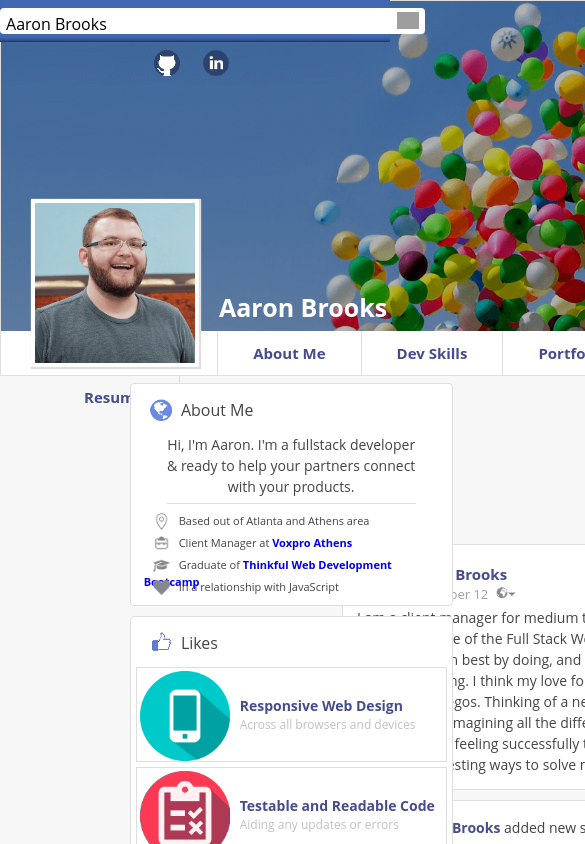
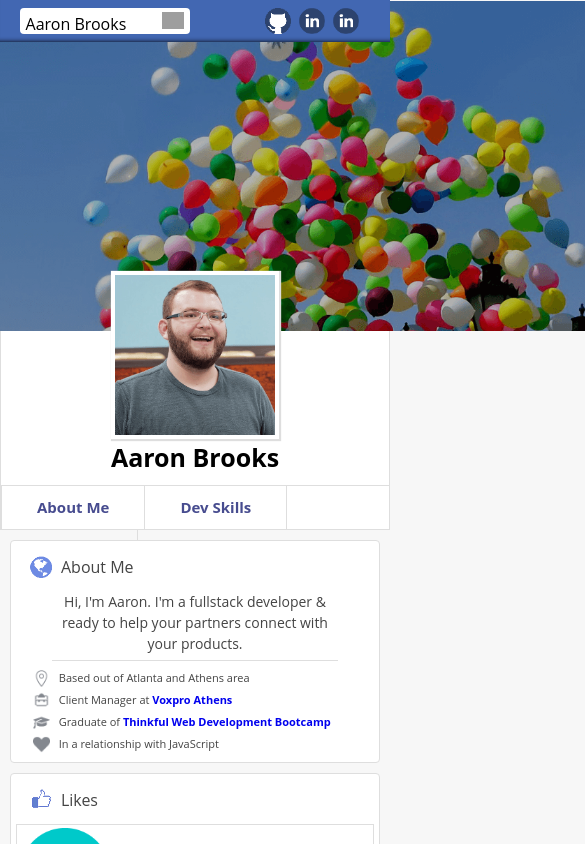
Before and after one commit to aaronleebrooks/portfolio-site, a plain HTML site: page index.html in a window 390 px wide. Shown: the top 844 px of the page, 585 px wide, since content can reach past the window. Drawn offline with nearby package versions, Linux system fonts and the light colour scheme; grey boxes are pictures that could not be loaded.

Commit message:
added mobile view

```diff
--- a/index.css
+++ b/index.css
@@ -1,6 +1,10 @@
 * {
   box-sizing: border-box;
   text-decoration: none;
+}
+
+html {
+  height: 3820px;
 }
 
 body {
@@ -15,7 +19,7 @@ body {
 }
 
 main {
-  width: 852px;
+  width: 853px;
   margin: 0 auto;
 }
 
@@ -31,12 +35,12 @@ main {
     box-shadow: inset 0 -5px 5px -5px #000000;
 }
 
-.info {
-  padding: 0;
-}
-
 .container {
-  width: 85%;
+  width: 925px;
+  display: inline-flex;
+  flex-direction: row;
+  justify-content: space-between;
+  margin: 0 auto;
 }
 
 .name {
@@ -63,19 +67,12 @@ main {
   width: 22px;
 }
 
-.navbar > .content {
-  width: 970px;
-  height: 70px;
-  margin: 0 auto;
-}
-
 .navbar .links {
-  width: 300px;
-  float: right;
   font-family: 'Roboto', sans-serif;
   color: #838994;
   font-size: 16px;
   margin: 8px 10px;
+  padding-left: 0px;
 }
 
 .navbar .links li {
@@ -87,6 +84,7 @@ main {
 
 .navbar .links li img{
   width: 26px;
+  margin: 0px;
 }
 
 nav div ul li:hover {
@@ -198,13 +196,17 @@ nav div ul li:hover {
   display: inline-block;
 }
 
-.right {
+#right-holder {
+  position: relative;
+  top: -774px;
   width: 323px;
   float: right;
 }
 
-.left {
+#left-holder {
   width: 510px;
+  position: relative;
+  left: -170px;
   float: left;
 }
 
@@ -216,7 +218,6 @@ nav div ul li:hover {
   display: inline-block;
   float: left;
   position: relative;
-  left: -170px;
   width: 323px;
   height: 223px;
   border-radius: 4px;
@@ -370,8 +371,6 @@ nav div ul li:hover {
 .likes {
   display: inline-block;
   float: left;
-  position: relative;
-  left: -170px;
   width: 323px;
   border-radius: 4px;
   border: 1px solid #dedede;
@@ -416,8 +415,6 @@ nav div ul li:hover {
 .contact-me {
   display: inline-block;
   float: left;
-  position: relative;
-  left: -170px;
   width: 323px;
   height: 173px;
   border-radius: 4px;
@@ -499,3 +496,160 @@ nav div ul li:hover {
   margin: 0px;
   font-size: 14px;
 }
+
+@media (max-width: 925px) {
+  .container {
+    width: 90%;
+  }
+}
+@media (max-width: 671px) {
+  .name {
+    width: 356px;
+  }
+}
+
+@media (max-width: 622px) {
+  main {
+    width: 100%;
+  }
+
+  .banner {
+  background-color: white;
+  border: 1px solid #dedede;
+}
+
+#cover-photo {
+  margin-bottom: -60px;
+  width: 851px;
+  filter: brightness(70%);
+}
+
+#prof-photo {
+  position: static;
+  width: 168px;
+  border: 4px solid white;
+  box-shadow:
+    1px 1px 1px 1px #dedede;
+  z-index: 1;
+}
+
+#section-nav {
+  margin: 8px auto;
+  padding-left: 0;
+  height: 36px;
+  font-size: 15px;
+  position: static;
+  border-top: 1px solid #dedede;
+}
+
+#section-nav li{
+  position: static;
+  margin: 0;
+  display: inline-block;
+  list-style: none;
+  height: 44px;
+}
+
+.banner {
+  width: 100%;
+  display: flex;
+  flex-direction: column;
+  align-items: center;
+}
+
+.banner h1 {
+  color: black;
+  font-size: 25px;
+  position: static;
+}
+
+.link-button {
+  display: block;
+  height: 44px;
+  padding: 0 35px;
+}
+
+  .name {
+    width: 306px;
+  }
+
+  .navbar .links li {
+    margin: auto 8px;
+  }
+
+  #left-holder {
+    width: 100%;
+    position: static;
+  }
+
+  .likes {
+    display: block;
+    float: none;
+    width: 95%;
+    margin: 0 auto;
+  }
+
+  .about-me {
+    display: block;
+    float: none;
+    width: 95%;
+    margin: 10px auto;
+  }
+
+  .contact-me {
+    display: block;
+    float: none;
+    width: 95%;
+    margin: 10px auto;
+  }
+
+  #right-holder {
+    width: 100%;
+    position: static;
+  }
+
+  .basic-post {
+    display: block;
+    float: none;
+    width: 95%;
+    margin: 10px auto;
+  }
+
+  .photo-holder {
+    width: 98%;
+    height: 295px;
+  }
+
+  .dev-photo {
+  width: 33%;
+  height: auto;
+}
+
+.link-box {
+  width: 98%;
+}
+
+.link-box img{
+  width: 100%;
+}
+}
+
+@media (max-width: 540px) {
+  .name {
+    width: 256px;
+  }
+}
+
+@media (max-width: 490px) {
+  .name {
+    width: 110%;
+    margin-right: 20px;
+  }
+  .navbar .links li {
+    margin: auto 2px;
+  }
+
+  .navbar .links {
+    padding-left: 15rpx;
+  }
+}
--- a/index.html
+++ b/index.html
@@ -19,6 +19,7 @@
           <ul class="links">
             <li><a target="_blank" href="https://github.com/aaronleebrooks"><img src="./assets/github.png"></a></li>
             <li><a target="_blank" href="https://www.linkedin.com/in/aaronleebrooks"><img src="./assets/linkedin.png"></a></li>
+            <li><a target="_blank" href="https://www.linkedin.com/in/aaronleebrooks"><img src="./assets/linkedin.png"></a></li>
           </ul>
       </div>
     </nav>
@@ -31,10 +32,9 @@
               <li><a class="jumper" href="#about-me"><button class="link-button">About Me</button></a></li>
               <li><a class="jumper" href="#dev"><button style="border-left: 0" class="link-button">Dev Skills</button></a></li>
               <li><a class="jumper" href="#portfolio"><button style="border-left: 0" class="link-button">Portfolio</button></a></li>
-              <li><a class="jumper" href="#resume"><button style="border-left: 0" class="link-button">Resume</button></a></li>
             </ul>
         </header>
-        <div class="holder left">
+        <div class="holder" id="left-holder">
           <section id="about-me">
             <div class="about-me">
               <div class="section-header">
@@ -96,7 +96,7 @@
             </section>
         </div>
 
-        <div class="holder right">
+        <div class="holder" id="right-holder">
           <section id="bio-post">
               <div class="basic-post" style="margin-top: 0;">
                 <img class="mini-prof-photo" src="./assets/prof-pic.png">
@@ -216,5 +216,7 @@
             </section>
         </div>
     </main>
+    <script type="text/javascript" src="https://cdnjs.cloudflare.com/ajax/libs/jquery/3.2.1/jquery.min.js"></script>
+    <script type="text/javascript" src="index.js"></script>
 </body>
 </html>
--- a/index.js
+++ b/index.js
@@ -0,0 +1,13 @@
+$(document).ready(function(){
+
+    $(window).scroll(function(){
+        if($(document).scrollTop() > 353) {
+            var newPos = $(document).scrollTop() - 343 ;
+            $('#left-holder').css( {top:newPos});
+        }
+
+        else {
+            $('#left-holder').css( {top:0});
+        }
+    })
+})
```
Lines whose indentation alone changed are shown as unchanged.
